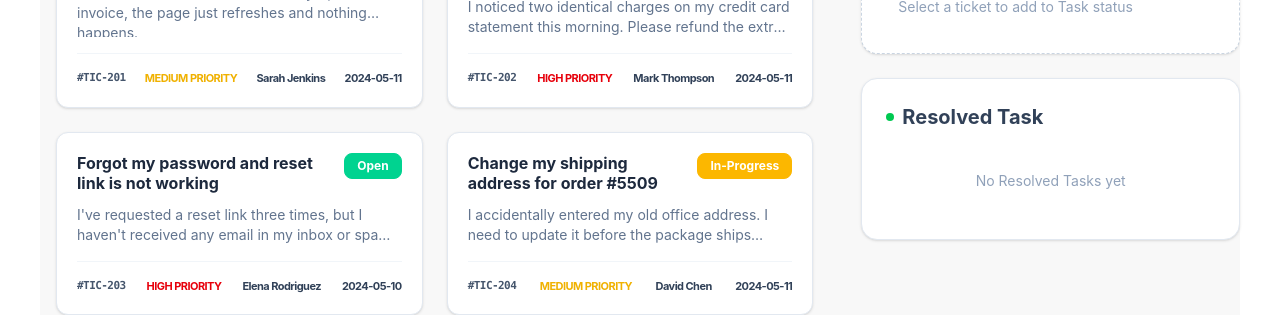
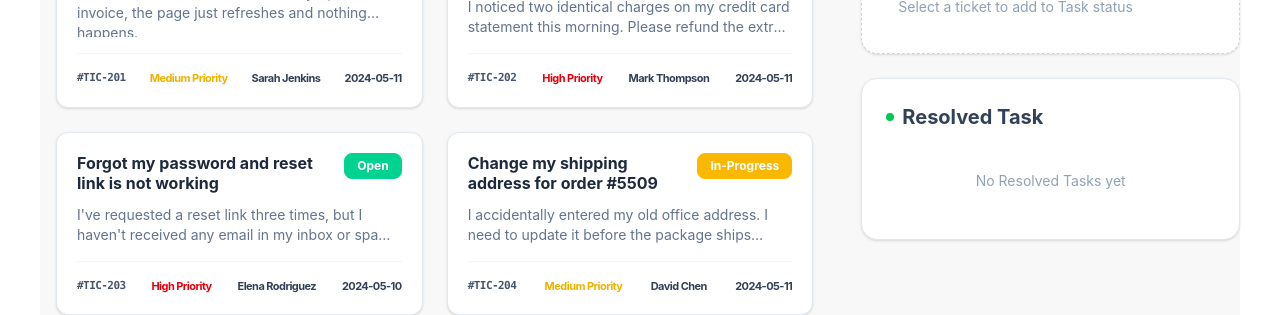
Before and after one commit to AmeerKhasru/cs-ticket-system, a React (Vite) app: page / in a window 1280 px wide. Shown: the part 549-864 px from the top of the page. Built offline with nearby package versions, Linux system fonts and the light colour scheme.

Commit message:
Comment added for Priority class and Status Logic

```diff
--- a/src/components/Hero/Hero.jsx
+++ b/src/components/Hero/Hero.jsx
@@ -8,7 +8,6 @@
             <div className="max-w-[1200px] mx-auto px-4 md:px-4 ">
                 <div className="flex flex-col md:flex-row gap-6 min-h-[200px]">
 
-                    {/* Left Side: On-Progress */}
                     <div
                         className="relative flex-1 overflow-hidden rounded-2xl flex flex-col items-center justify-center text-white p-8 group cursor-pointer shadow-xl transition-all duration-300 hover:brightness-110"
                         style={{
--- a/src/components/Ticket/Ticket.jsx
+++ b/src/components/Ticket/Ticket.jsx
@@ -29,7 +29,7 @@
                 <div className="flex flex-col">
                     <span className="text-slate-600 font-mono">#{id}</span>
                 </div>
-                <div className="flex flex-col items-center uppercase">
+                <div className="flex flex-col items-center ">
                     <span className={priorityClass(priority)}>{priority}</span>
                 </div>
                 <div className="flex flex-col items-end">
```
Also changed, not shown: src/components/Footer/Footer.jsx (+7 -8 lines).
